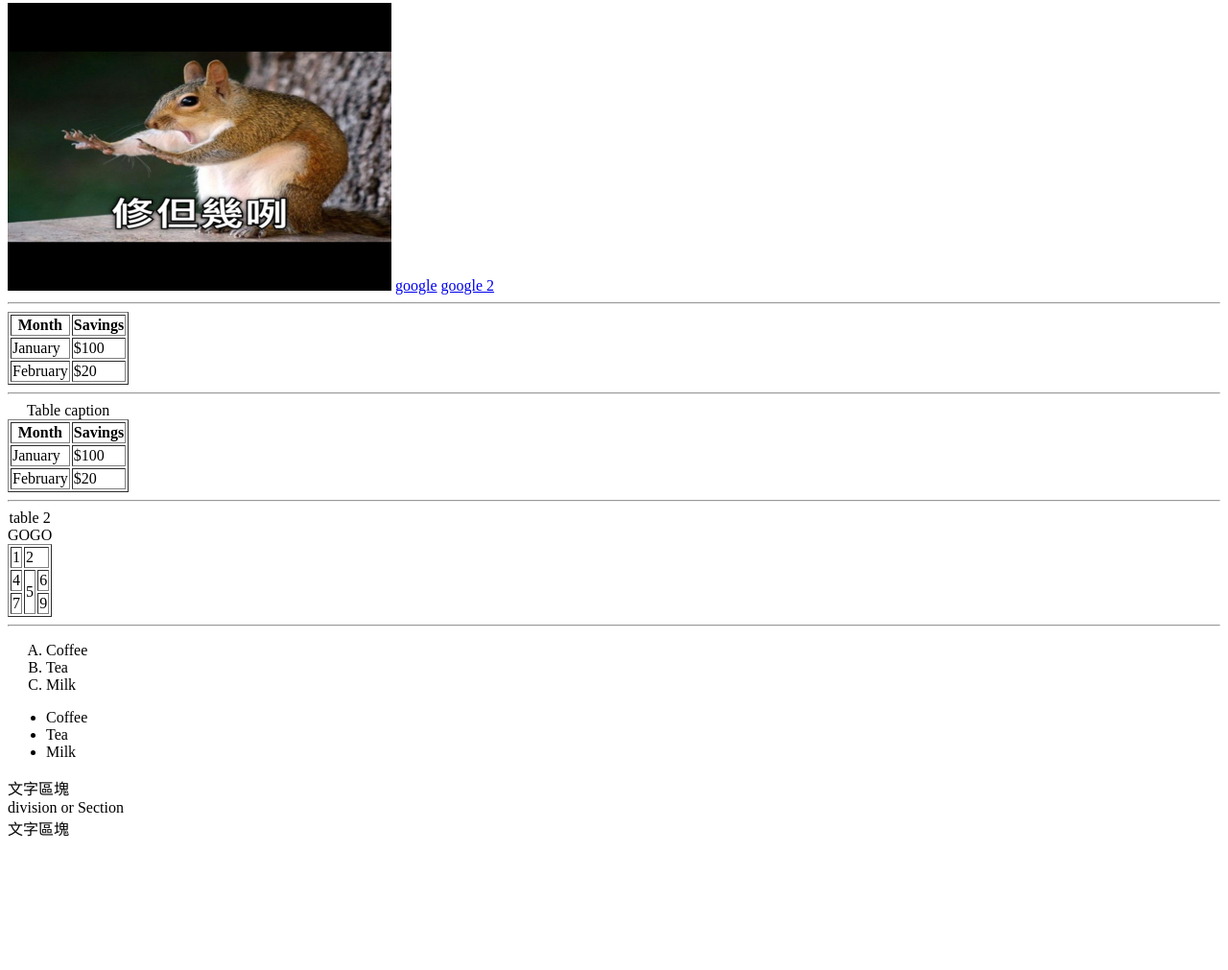
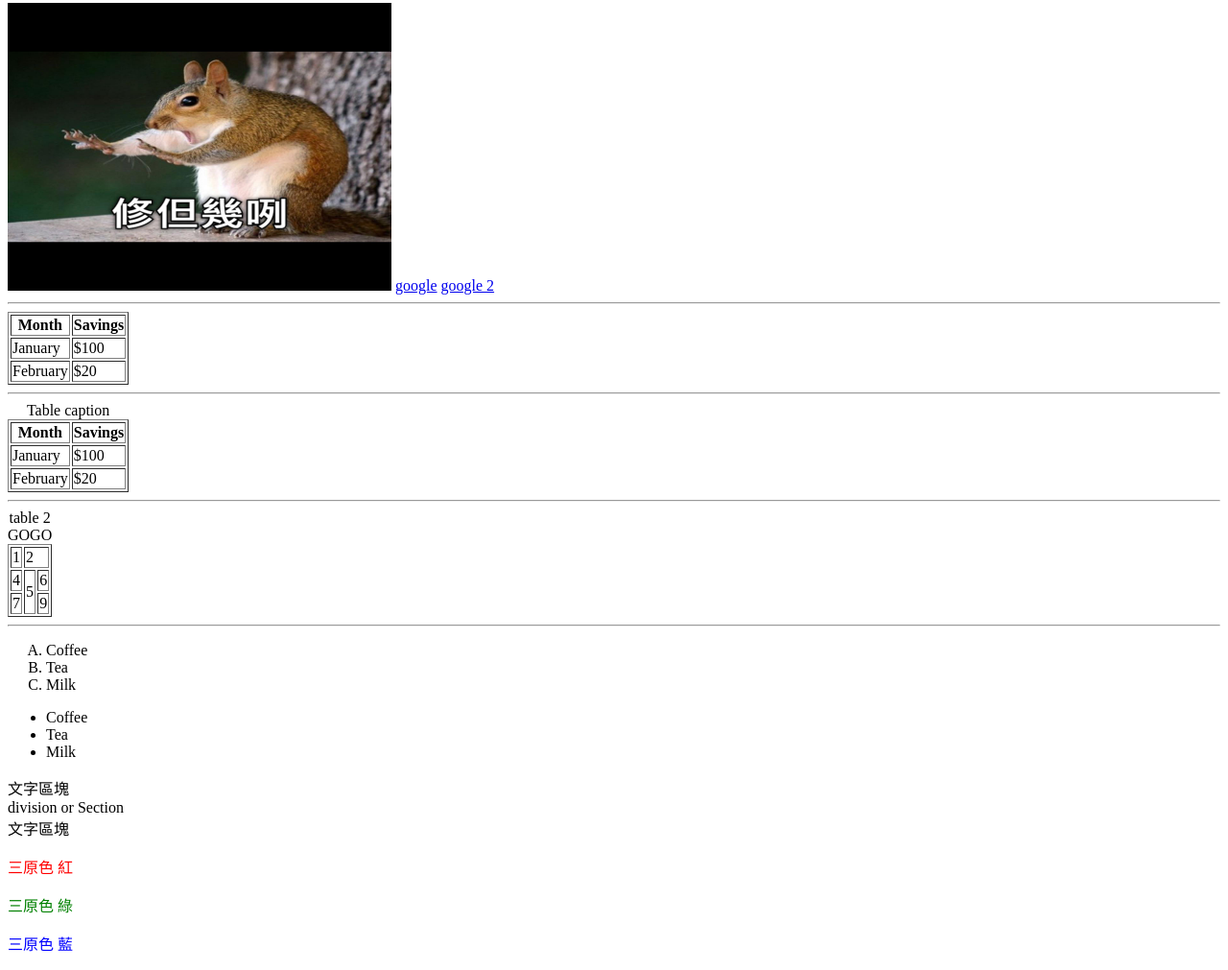
Before and after one commit to Feng-0973979518/ME, a plain HTML site: page index.html in a window 1280 px wide. Shown: the part 3297-4308 px from the top of the page at 96% size. Before the commit the page ends 4180 px from the top, so only its background shows below. Drawn offline with Linux system fonts and the light colour scheme.

Commit message:
三原色

```diff
--- a/index.html
+++ b/index.html
@@ -104,8 +104,9 @@
     文字區塊
     <div>division or Section</div>
     文字區塊
-
-
+<p style="color: red;">三原色 紅</p>
+<p style="color: green;">三原色 綠</p>
+<p style="color: blue;">三原色 藍</p>
 
 
 
```
